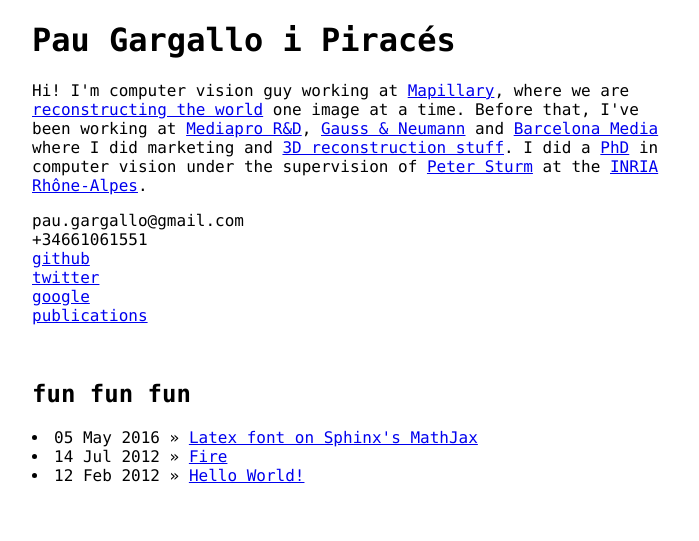
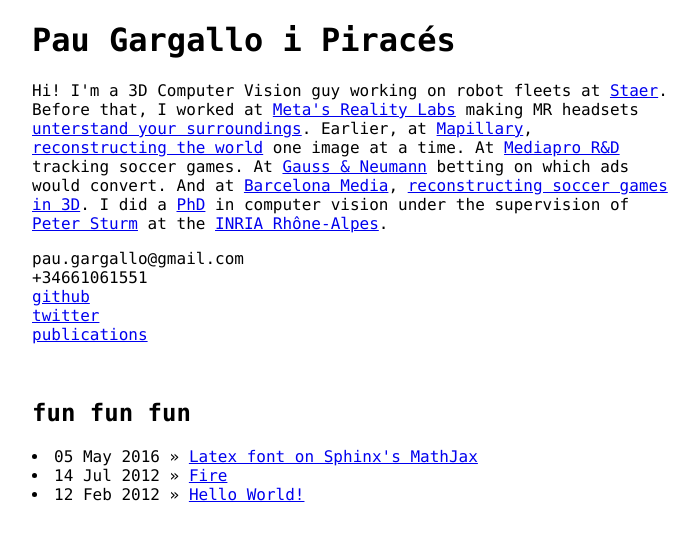
Before and after one commit to paulinus/paulinus.github.io, a Jekyll site: the page built from index.html, in a window 1280 px wide. Shown: the top 541 px of the page, without its empty margins (288-987 px from the left). Built offline with Jekyll 4.4.1, drawn with Linux system fonts in a browser that asks for light colours.

Commit message:
Update main page

```diff
--- a/index.html
+++ b/index.html
@@ -6,15 +6,14 @@
 
 <h1>Pau Gargallo i Piracés</h1>
 <p>
-Hi!  I'm computer vision guy working at <a href="http://mapillary.com">Mapillary</a>, where we are  <a href="https://github.com/mapillary/OpenSfM">reconstructing the world</a> one image at a time.  Before that, I've been working at <a href="http://www.mediapro.es/eng/id.php">Mediapro R&D</a>, <a href="http://gauss-neumann.com/">Gauss & Neumann</a> and <a href="http://barcelonamedia.org">Barcelona Media</a> where I did marketing and <a href="https://www.youtube.com/watch?v=UePrOp2s31c">3D reconstruction stuff</a>.
-I did a <a href ="publications.html">PhD</a> in computer vision under the supervision of <a href="https://team.inria.fr/steep/people/peter-sturm/">Peter Sturm</a> at the <a href="http://www.inria.fr/centre/grenoble">INRIA Rhône-Alpes</a>.
+Hi!  I'm a 3D Computer Vision guy working on robot fleets at <a href="https://staer.ai">Staer</a>.  Before that, I worked at <a href="https://tech.facebook.com/reality-labs/">Meta's Reality Labs</a> making MR headsets <a href="https://mixed-news.com/en/quest-3-improved-space-setup/">unterstand your surroundings</a>. Earlier, at <a href="https://mapillary.com">Mapillary</a>,  <a href="https://github.com/mapillary/OpenSfM">reconstructing the world</a> one image at a time.  At <a href="https://www.mediapro.tv/">Mediapro R&D</a> tracking soccer games. At <a href="http://gauss-neumann.com/">Gauss & Neumann</a> betting on which ads would convert.  And at <a href="https://www.linkedin.com/company/fundacio-barcelona-media/">Barcelona Media</a>, <a href="https://www.youtube.com/watch?v=UePrOp2s31c">reconstructing soccer games in 3D</a>.
+I did a <a href ="publications.html">PhD</a> in computer vision under the supervision of <a href="https://team.inria.fr/steep/people/peter-sturm/">Peter Sturm</a> at the <a href="https://www.inria.fr/centre/grenoble">INRIA Rhône-Alpes</a>.
 </p>
 <p>
 pau.gargallo@gmail.com<br />
 +34661061551<br />
 <a href="https://github.com/paulinus">github</a><br />
 <a href="https://twitter.com/paugargallo">twitter</a><br />
-<a href="https://plus.google.com/115555335898149616251/?rel=author">google</a><br />
 <a href="publications.html">publications</a>
 </p>
 
```
